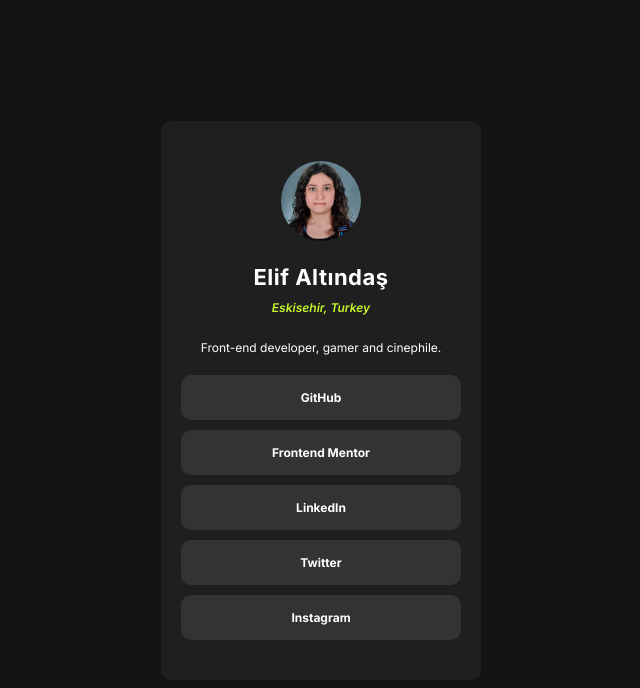
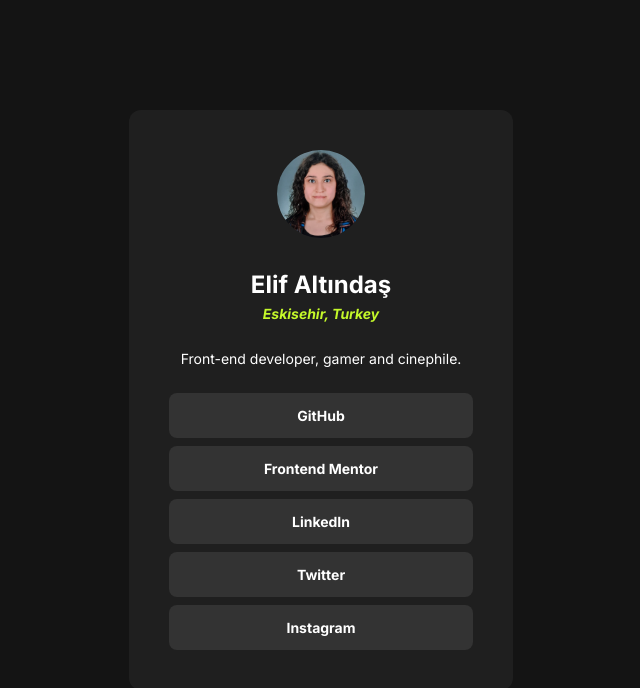
Before and after one commit to altindaselif/social-links-profile-main, a plain HTML site: page index.html in a window 1280 px wide. Shown: the whole page, without its empty margins (319-959 px from the left). Drawn offline with Linux system fonts and the light colour scheme.

Commit message:
Updated V2.0

```diff
--- a/index.html
+++ b/index.html
@@ -9,13 +9,13 @@
       rel="icon"
       type="image/png"
       sizes="32x32"
-      href="./assets/images/favicon-32x32.png"
+      href="./images/favicon-32x32.png"
     />
 
     <link rel="preconnect" href="https://fonts.googleapis.com" />
     <link rel="preconnect" href="https://fonts.gstatic.com" crossorigin />
     <link
-      href="https://fonts.googleapis.com/css2?family=Figtree:ital,wght@0,300..900;1,300..900&family=Inter:ital,opsz,wght@0,14..32,100..900;1,14..32,100..900&family=Outfit:wght@100..900&display=swap"
+      href="https://fonts.googleapis.com/css2?family=Inter:ital,opsz,wght@0,14..32,100..900;1,14..32,100..900&display=swap"
       rel="stylesheet"
     />
 
@@ -26,7 +26,7 @@
       <header>
         <img
           class="social-img"
-          src="assets/images/avatar-elif.jpg"
+          src="images/avatar-elif.jpg"
           alt="Profile Picture"
         />
         <h1 class="social-name">Elif Altındaş</h1>
--- a/style.css
+++ b/style.css
@@ -1,9 +1,35 @@
 :root {
-  --green: hsl(75, 94%, 57%);
-  --white: hsl(0, 0%, 100%);
-  --grey-700: hsl(0, 0%, 20%);
-  --grey-800: hsl(0, 0%, 12%);
-  --grey-900: hsl(0, 0%, 8%);
+  /* Colors */
+  --grey-900: #141414;
+  --grey-800: #1f1f1f;
+  --grey-700: #333;
+  --green: #c4f82a;
+  --white: #fff;
+
+  /* Typography - Font Family */
+  --font-family: "Inter", sans-serif;
+  --letter-spacing: 0;
+  --line-height: 1.5;
+
+  /* Text Preset 1 */
+  --tp-1-size: 2.4rem;
+  --tp-1-width: 700;
+
+  /* Text Preset 2 */
+  --tp-2-size: 1.4rem;
+  --tp-2-weight: 400;
+
+  /* Text Preset 2 Bold */
+  --tp-2b-size: 1.4rem;
+  --tp-2b-weight: 700;
+
+  /* Spacing */
+  --spacing-500: 4rem;
+  --spacing-300: 2.4rem;
+  --spacing-200: 1.6rem;
+  --spacing-150: 1.2rem;
+  --spacing-100: 0.8rem;
+  --spacing-50: 0.4rem;
 }
 
 * {
@@ -20,12 +46,16 @@ html {
 }
 
 body {
-  font-family: "Inter", sans-serif;
-  font-size: 1.2rem;
+  font-family: var(--font-family);
+  letter-spacing: var(--letter-spacing);
+  line-height: var(--line-height);
+  font-size: var(--tp-2b-size);
+  font-weight: var(--tp-2b-weight);
   color: var(--white);
   background-color: var(--grey-900);
   text-align: center;
   height: 100vh;
+  padding: var(--spacing-300);
 
   display: flex;
   align-items: center;
@@ -33,49 +63,49 @@ body {
 }
 
 .social-container {
-  width: 32rem;
+  width: 100%;
+  max-width: 38.4rem;
   background-color: var(--grey-800);
-  border-radius: 1rem;
-  padding: 4rem 2rem;
+  border-radius: 1.2rem;
+  padding: var(--spacing-500);
 }
 
 .social-img {
-  width: 8rem;
+  width: 8.8rem;
   border-radius: 50%;
-  margin-bottom: 2rem;
+  margin-bottom: var(--spacing-300);
 }
 
 .social-name {
-  font-size: 2.2rem;
-  letter-spacing: 0.05rem;
-  margin-bottom: 1rem;
+  font-size: var(--tp-1-size);
+  font-weight: var(--tp-1-weight);
 }
 
 .social-location {
-  font-weight: 600;
   color: var(--green);
-  margin-bottom: 2.5rem;
+  margin-bottom: var(--spacing-300);
 }
 
 .social-info {
-  margin-bottom: 2rem;
+  font-size: var(--tp-2-size);
+  font-weight: var(--tp-2-weight);
+  margin-bottom: var(--spacing-300);
 }
 
 .social-links {
   list-style: none;
   display: flex;
   flex-direction: column;
-  gap: 1rem;
+  gap: var(--spacing-100);
 }
 
 .social-link {
   display: block;
-  font-weight: 700;
   text-decoration: none;
   color: var(--white);
   background-color: var(--grey-700);
-  border-radius: 1rem;
-  padding: 1.5rem 0;
+  border-radius: 0.8rem;
+  padding: var(--spacing-150);
 }
 
 .social-link:hover,
```
Also changed, not shown: assets/fonts/Inter-VariableFont_slnt,wght.ttf (deleted), assets/fonts/OFL.txt (deleted), assets/fonts/README.txt (deleted), assets/fonts/static/Inter-Bold.ttf (deleted), assets/fonts/static/Inter-Regular.ttf (deleted), assets/fonts/static/Inter-SemiBold.ttf (deleted), design/active-states.jpg (deleted), design/destkop-design.jpg (deleted), design/mobile-design.jpg (deleted), desktop-screenshot.png (renamed from screenshot.png), images/avatar-elif.jpg (renamed from assets/images/avatar-elif.jpg), images/favicon-32x32.png (renamed from assets/images/favicon-32x32.png), mobile-screenshot.png (added), preview.jpg (deleted), 1 other file.
